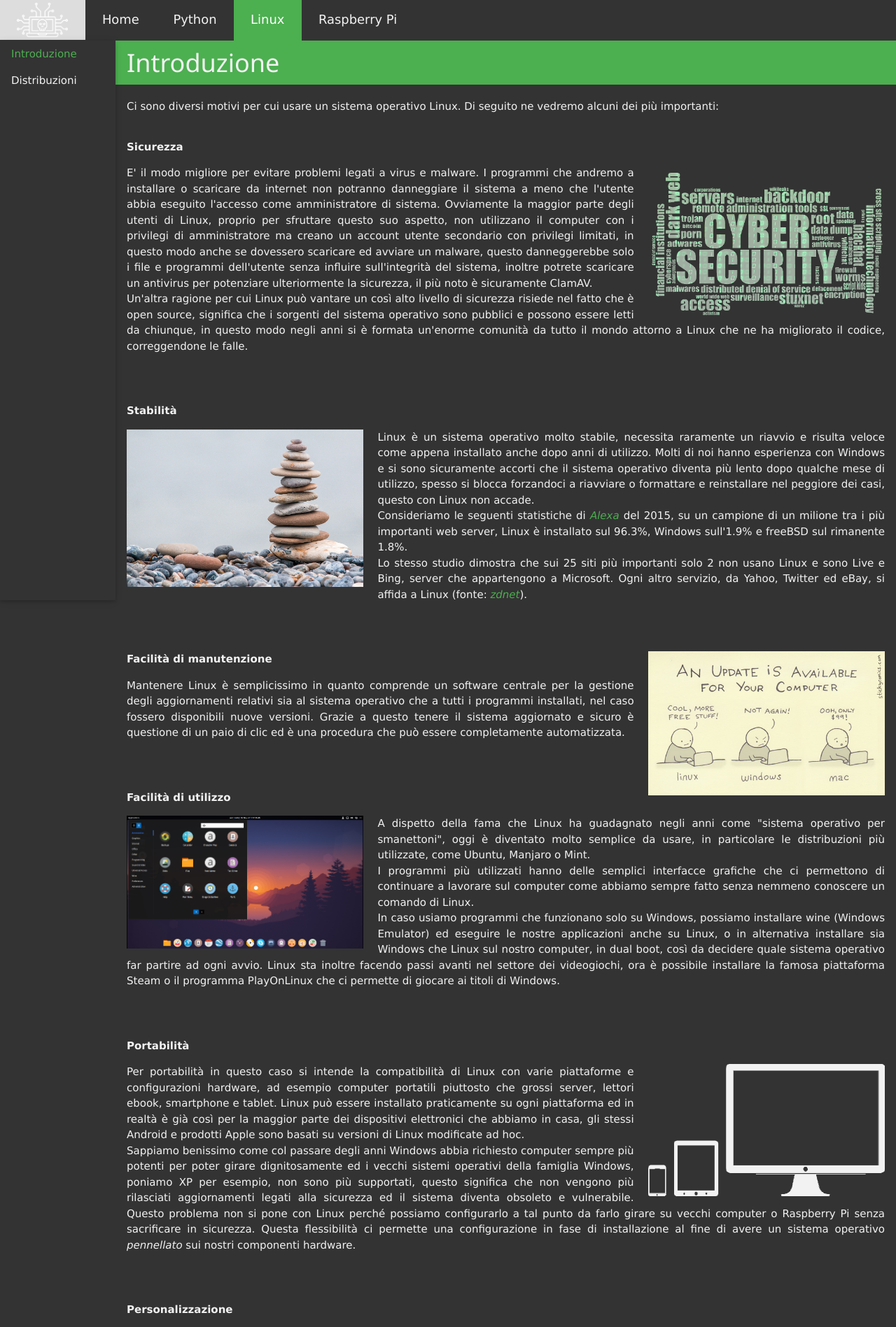
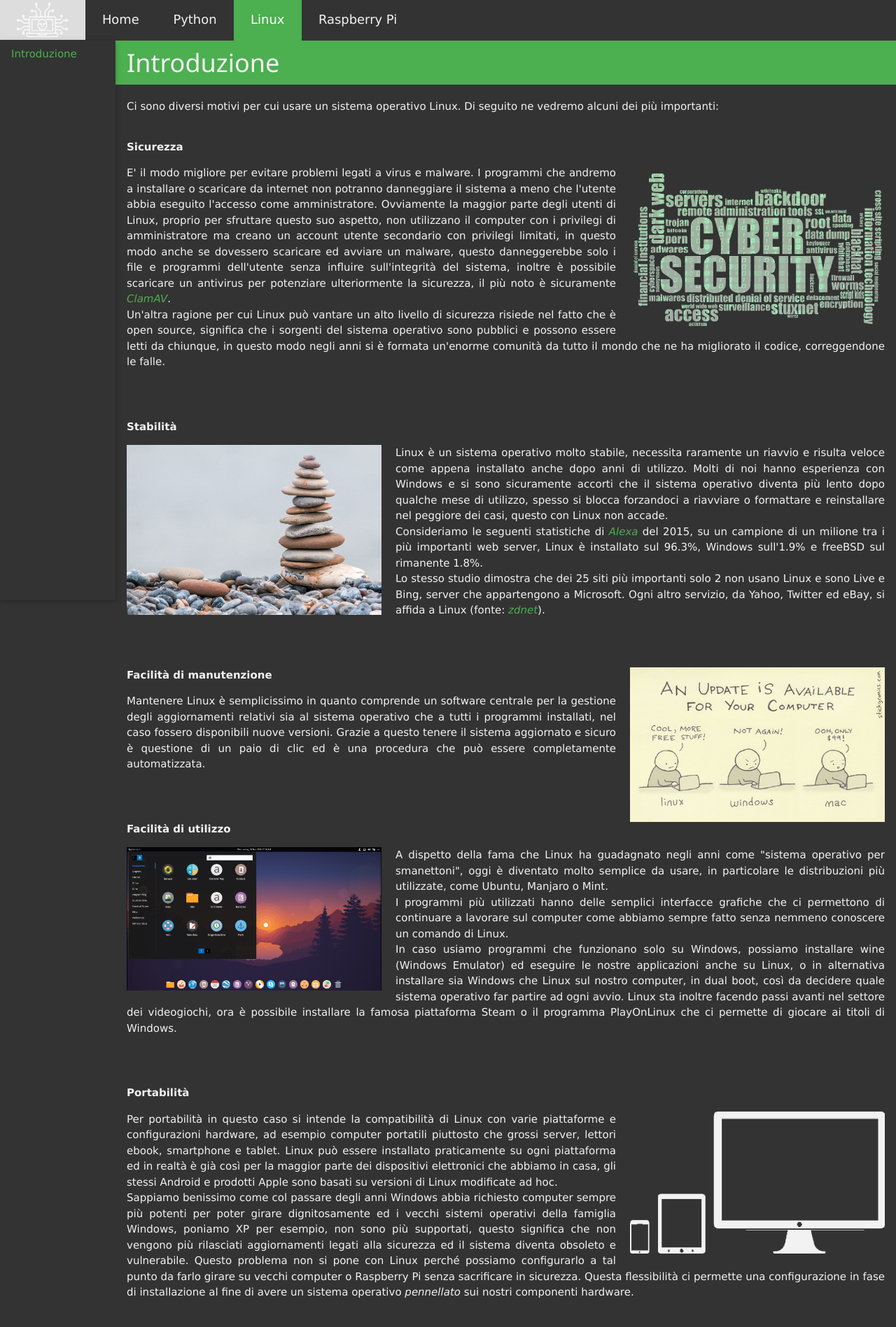
Before and after one commit to s-pnt/sito, a Django app: page /linux/introduzione/ in a window 1280 px wide. Shown: the top 1897 px of the page at 70% size. Run offline with Django 3.2, Linux system fonts and the light colour scheme; some libraries are stand-ins or nearby versions.

Commit message:
Sito, intro linux completata. Aggiunte immagini e sistemato layout con zoom hover

```diff
--- a/sito/static/css/sito.css
+++ b/sito/static/css/sito.css
@@ -81,12 +81,8 @@
 }
 
 .w3-container img {
-    max-width: 28vw;
-}
-
-.w3-container .titolo-immagine {
-    margin-top: 15px;
-    padding-top: 20px;
+    transition: transform .2s;
+    max-width: 30vw;
 }
 
 .w3-container .image-right {
@@ -95,6 +91,11 @@
 
 .w3-container .image-left {
     padding-right: 20px;
+}
+
+.w3-container .titolo-immagine {
+    margin-top: 15px;
+    padding-top: 20px;
 }
 
 .w3-container div {
@@ -121,7 +122,7 @@ code {
     background-color: #222;
 }
 
-#collapse-button {
+#mySidebar #collapse-button {
     font-style: italic;
 }
 
@@ -158,3 +159,17 @@ code {
         text-align: center;
     }
 }
+
+@media only screen and (min-width: 800px) {
+    .w3-container img:hover {
+        transform: scale(2.1);
+    }
+
+    .w3-container .image-right:hover {
+        padding-right: 85px;
+    }
+
+    .w3-container .image-left:hover {
+        padding-left: 85px;
+    }
+}
--- a/sito/templates/sito/linux_introduzione.html
+++ b/sito/templates/sito/linux_introduzione.html
@@ -17,9 +17,9 @@ Ci sono diversi motivi per cui usare un sistema operativo Linux. Di seguito ne v
 <p class="titolo-immagine"><strong>Sicurezza</strong></p>
 <img class="image-right" src="{% static 'sito/cyber_security.png' %}" align="right">
 <p>
-E' il modo migliore per evitare problemi legati a virus e malware. I programmi che andremo a installare o scaricare da internet non potranno danneggiare il sistema a meno che l'utente abbia eseguito l'accesso come amministratore di sistema. Ovviamente la maggior parte degli utenti di Linux, proprio per sfruttare questo suo aspetto, non utilizzano il computer con i privilegi di amministratore ma creano un account utente secondario con privilegi limitati, in questo modo anche se dovessero scaricare ed avviare un malware, questo danneggerebbe solo i file e programmi dell'utente senza influire sull'integrità del sistema, inoltre potrete scaricare un antivirus per potenziare ulteriormente la sicurezza, il più noto è sicuramente ClamAV.
+E' il modo migliore per evitare problemi legati a virus e malware. I programmi che andremo a installare o scaricare da internet non potranno danneggiare il sistema a meno che l'utente abbia eseguito l'accesso come amministratore. Ovviamente la maggior parte degli utenti di Linux, proprio per sfruttare questo suo aspetto, non utilizzano il computer con i privilegi di amministratore ma creano un account utente secondario con privilegi limitati, in questo modo anche se dovessero scaricare ed avviare un malware, questo danneggerebbe solo i file e programmi dell'utente senza influire sull'integrità del sistema, inoltre è possibile scaricare un antivirus per potenziare ulteriormente la sicurezza, il più noto è sicuramente <a href="https://www.clamav.net/">ClamAV</a>.
 <br>
-Un'altra ragione per cui Linux può vantare un così alto livello di sicurezza risiede nel fatto che è open source, significa che i sorgenti del sistema operativo sono pubblici e possono essere letti da chiunque, in questo modo negli anni si è formata un'enorme comunità da tutto il mondo attorno a Linux che ne ha migliorato il codice, correggendone le falle.
+Un'altra ragione per cui Linux può vantare un alto livello di sicurezza risiede nel fatto che è open source, significa che i sorgenti del sistema operativo sono pubblici e possono essere letti da chiunque, in questo modo negli anni si è formata un'enorme comunità da tutto il mondo che ne ha migliorato il codice, correggendone le falle.
 </p>
 </div>
 <div>
@@ -30,7 +30,7 @@ Linux è un sistema operativo molto stabile, necessita raramente un riavvio e ri
 <br>
     Consideriamo le seguenti statistiche di <a href="https://www.alexa.com/">Alexa</a> del 2015, su un campione di un milione tra i più importanti web server, Linux è installato sul 96.3%, Windows sull'1.9% e freeBSD sul rimanente 1.8%.
 <br>
-    Lo stesso studio dimostra che sui 25 siti più importanti solo 2 non usano Linux e sono Live e Bing, server che appartengono a Microsoft. Ogni altro servizio, da Yahoo, Twitter ed eBay, si affida a Linux (fonte: <a href="https://www.zdnet.com/article/can-the-internet-exist-without-linux/">zdnet</a>).
+    Lo stesso studio dimostra che dei 25 siti più importanti solo 2 non usano Linux e sono Live e Bing, server che appartengono a Microsoft. Ogni altro servizio, da Yahoo, Twitter ed eBay, si affida a Linux (fonte: <a href="https://www.zdnet.com/article/can-the-internet-exist-without-linux/">zdnet</a>).
 </p>
 </div>
 <div>
@@ -62,15 +62,17 @@ Sappiamo benissimo come col passare degli anni Windows abbia richiesto computer
 </p>
 </div>
 <div>
-<p class="titolo-immagine"><strong>Personalizzazione</strong></p>
+<p class="titolo-immagine"><strong>Personalizzazione</strong>
 <img class="image-left" src="{% static 'sito/linux_personalizzazione.png' %}" align="left">
+</p>
 <p>
 Linux è estremamente personalizzabile, a partire dalla scelta dei componenti da installare fino alla personalizzazione dell'interfaccia grafica. Un particolare riguardo i sistemi operativi Linux è la possibilità di scegliere quali ambienti grafici (desktop environment) installare ed utilizzare. Un desktop environment è l'interfaccia grafica che ci permette di interagire con Linux, ce ne sono di più veloci adatti anche a vecchi computer (per esempio XFCE o LXDE) o più avanzati, moderni ma esigenti in termini di risorse hardware (per esempio Gnome e KDE).
 </p>
 </div>
 <div style="margin-top:30px">
-<p class="titolo-immagine"><strong>Free e open source</strong></p>
+<p class="titolo-immagine"><strong>Free e open source</strong>
 <img class="image-right" src="{% static 'sito/free.jpg' %}" align="right">
+</p>
 <p>
 Un'importante considerazione va fatta in ambito aziendale ed è tanto più valida quanto più è grosso e importante il parco macchine. Ipotizziamo di dover scegliere il sistema operativo da installare su una trentina di computer per una nuova azienda, ci rendiamo conto del risparmio per altrettante licenze Windows, antivirus e quant'altro.
 <br>
@@ -87,6 +89,18 @@ Abbiamo già accennato al motivo per cui il software open source sia qualitativa
 La comunità di Linux è diventata gigantesca, in particolare per le distribuzioni più famose di Linux come Ubuntu, che consiglio per chi è nuovo a questo sistema operativo. Internet brulica di forum e documentazione ed un aspetto interessante riguardo Linux è la possibilità di eseguire praticamente ogni operazione, grazie ad un comando o una serie di comandi, di conseguenza possiamo automatizzare operazioni che finora abbiamo fatto manualmente.
 </p>
 </div>
+<div style="margin-top: 20px">
+<p class="titolo-immagine"><strong>Raspbian</strong>
+<img class="image-right" src="{% static 'sito/raspbian.jpg' %}" align="right">
+</p>
+<p>
+Abbiamo già parlato della compatibilità di Linux con diverse piattaforme, qui entra in gioco il Raspberry Pi. Una volta acquisita confidenza con Linux e Python saremo in grado di programmare il nostro Raspberry per farne praticamente qualunque cosa, da un piccolo media server, a videosorveglianza, domotica, robotica e molto altro! Tratteremo differenti progetti in questo sito.
+</p>
+</div>
+<br><br>
+<div style="text-align: center; line-height: 1.3em; font-size: 14px">
+    <a href="#">Torna a inizio pagina</a>
+</div>
 </div>
 </div>
 {% endblock %}
--- a/sito/templates/sito/linux_sidebar.html
+++ b/sito/templates/sito/linux_sidebar.html
@@ -2,9 +2,8 @@
 
 {% block sidebar %}
 <div class="w3-sidebar w3-bar-block w3-collapse w3-card w3-animate-left" style="width:165px" id="mySidebar">
-    <button class="w3-bar-item w3-button w3-large w3-hide-large" onclick="w3_close()">Chiudi &times;</button>
+    <button id="collapse-button" class="w3-bar-item w3-button w3-large w3-hide-large" onclick="w3_close()">Chiudi &times;</button>
     <a href="{% url 'linux_introduzione' %}" class="w3-bar-item w3-button" {% if "/linux/introduzione/" == request.path %}id="attivo"{% endif %}>Introduzione</a>
-    <a href="{% url 'linux_introduzione' %}" class="w3-bar-item w3-button" {% if "/linux/distribuzioni/" == request.path %}id="attivo"{% endif %}>Distribuzioni</a>
 </div>
 
 {% block content%}{% endblock %}
--- a/sito/templates/sito/raspberrypi_sidebar.html
+++ b/sito/templates/sito/raspberrypi_sidebar.html
@@ -2,7 +2,7 @@
 
 {% block sidebar %}
 <div class="w3-sidebar w3-bar-block w3-collapse w3-card w3-animate-left" style="width:165px" id="mySidebar">
-    <button class="w3-bar-item w3-button w3-large w3-hide-large" onclick="w3_close()">Chiudi &times;</button>
+    <button id="collapse-button" class="w3-bar-item w3-button w3-large w3-hide-large" onclick="w3_close()">Chiudi &times;</button>
     <a href="{% url 'raspberrypi_introduzione' %}" class="w3-bar-item w3-button" {% if "/raspberrypi/introduzione/" == request.path %}id="attivo"{% endif %}>Introduzione</a>
 </div>
 
```
Also changed, not shown: sito/static/sito/linux_personalizzazione - Copia.png (deleted), sito/static/sito/portability.png, sito/static/sito/raspbian.jpg (added).
